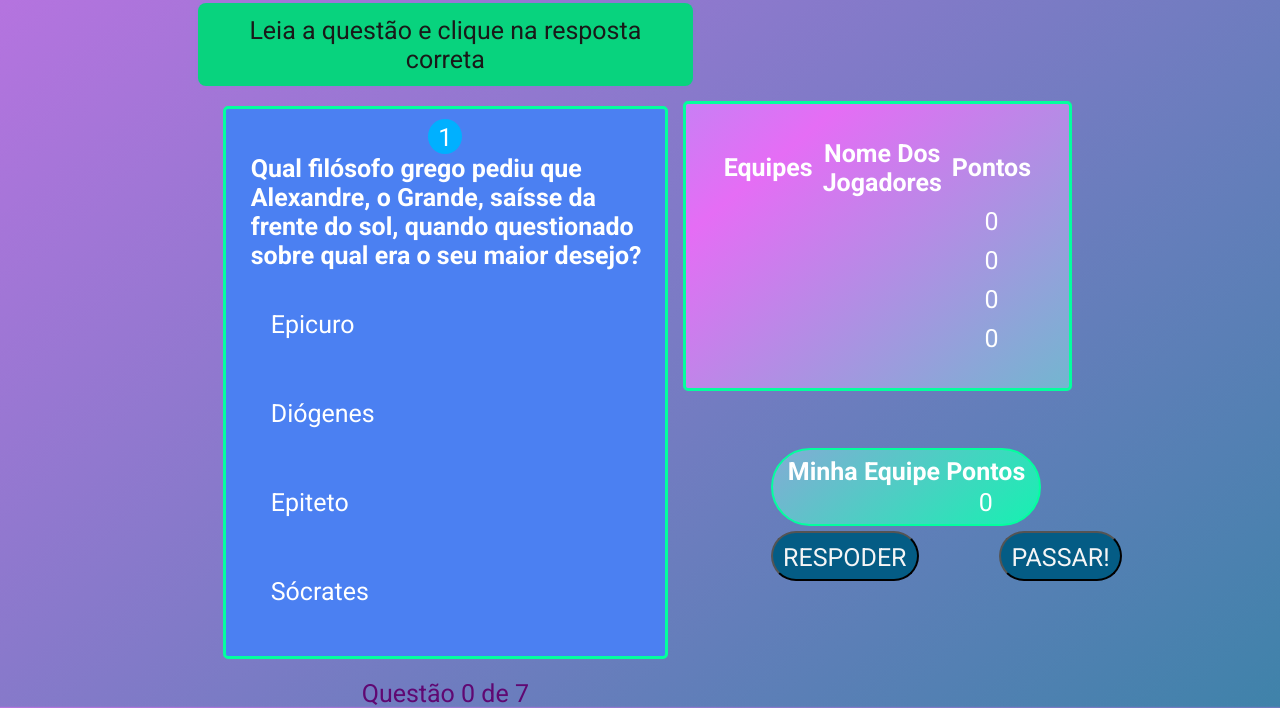
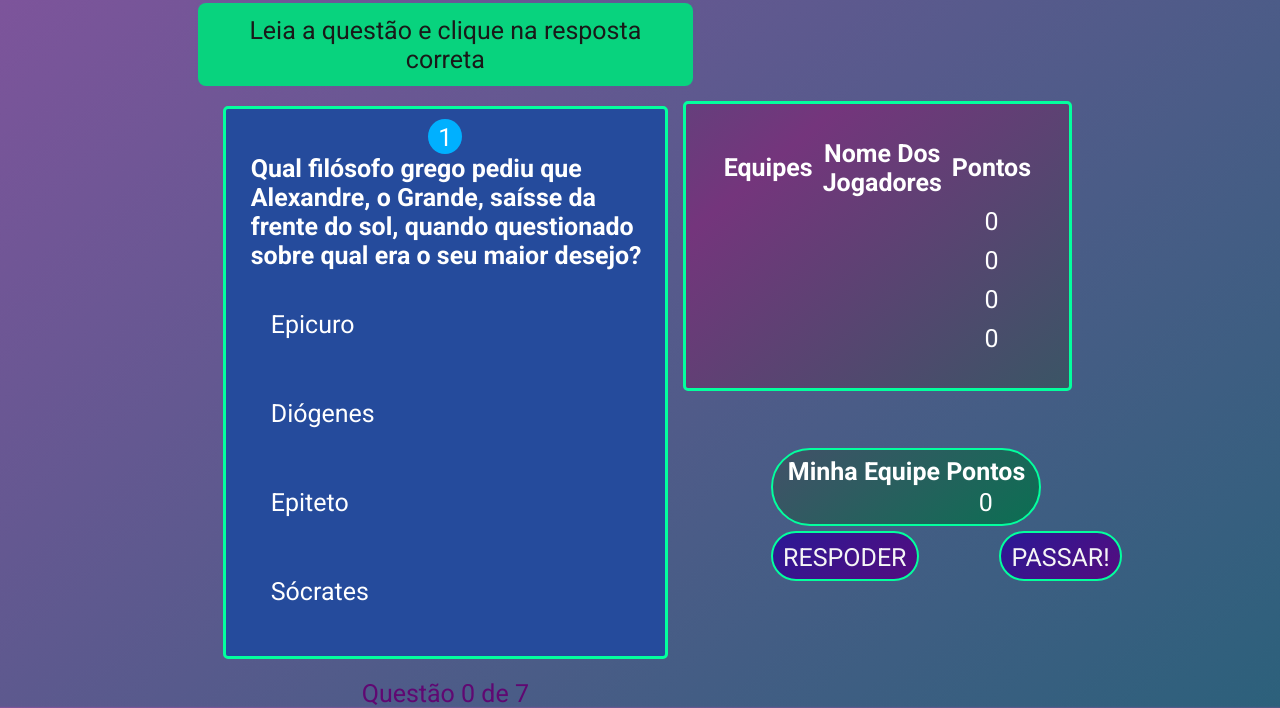
Before and after one commit to Celsoroch/quiz-battle, a website built with webpack: page public/index.html in a window 1280 px wide. Shown: the part 106-814 px from the top of the page. Built offline with nearby package versions, Linux system fonts and the light colour scheme; files whose address does not match are found by name.

Commit message:
atualização css

```diff
--- a/src/assets/css/styles.css
+++ b/src/assets/css/styles.css
@@ -3,17 +3,19 @@
 :root {
 
     /*CORES A SEREM ADICIONADAS*/
-    --fundo-color: #4B80F2;
-    --contador-color: #4EB4FC;
+    --fundo-color: #254b9c;
+    --contador-color: #194cbb;
     --equipes-color: #52D0E6;
     --equipePRINC-color: #4EFCE8;
     --respost-color: #4BF2AF;
-    --respostMOUSE-color: #4B80F2;
+    --respostMOUSE-color: #3f68c2;
     --contorno-color: #03ff9e;
 
+
     /*GRADUAÇÃO DE CORES*/
-    --gradual-color: linear-gradient(-40deg, #a3e0d6, #168897, #e56df5, #00ffaa);
-    --gradualEQUIPE-color: linear-gradient(-40deg,  #00ffaa, #e56df5, #1aecf3, #1a52ee);
+    --gradual-color: linear-gradient(-40deg, #678d87, #106570, #9e4fa8, #007c53);
+    --gradualEQUIPE-color: linear-gradient(-40deg,  #00754e, #74357c, #0d7a7e, #0f3291);
+    --gradualBOTAO-color: linear-gradient(-40deg,  #61073e, #670774, #151fa1, #074aa1);
 
     /*ADICIONAR FONTES PARA TEXTO*/
 
@@ -116,7 +118,7 @@ h1 {
     margin-bottom: 20px;
     min-width: 60%;
     max-width: 90%;
-    background: #4B80F2;
+    background: var(--fundo-color);
 }
 
 .questoes ol li {
@@ -156,7 +158,7 @@ h1 {
 
 .botao{
     color: whitesmoke;
-    background: #045c85;
+
     height: 50px;
     margin-top: 5px;
 }
@@ -206,7 +208,7 @@ h1 {
 
 .timer {
     display: flex;
-    background: #00b0ff;
+    background: var(--contador-color);
     padding: 0.45rem;
     border-radius: 50%;
     margin-bottom: 10px;
@@ -299,12 +301,36 @@ h1 {
 }
 .jogador2 {
     margin-left: 30%;
+
 }
 
 .botao {
     border-radius: 10rem;
     padding: 10px;
+    border: 2px solid var(--contorno-color);
+    background: var(--gradualBOTAO-color);
+    background-size: 800% 100%;
+    animation: colors 7s ease infinite;
 }
+
+@keyframes colors {
+    0% {
+        background-position: 0% 50%;
+    }
+    25% {
+        background-position: 50% 0%;
+    }
+    50% {
+        background-position: 100% 50%;
+    }
+    75% {
+        background-position: 50% 0%;
+    }
+    100% {
+        background-position: 0% 50%;
+    }
+}
+
 
 .jog_equipe {
     padding-left: 15px;
--- a/src/index.js
+++ b/src/index.js
@@ -22,9 +22,7 @@ let articleQuestoes = document.querySelector('.questoes');
 
 // Jogadores
 let divJogador1 = document.querySelector('.jogador1');
-// let jogador1 = document.querySelector('.nome_jogador_1');
 let divJogador2 = document.querySelector('.jogador2');
-let jogador2 = document.querySelector('.nome_jogador_2');
 
 // Botão jogadores
 let botao_j1 = document.querySelector('.botao_j1');
```
Also changed, not shown: public/assets/js/bundle.js (+3 -5 lines), 1 other file.
